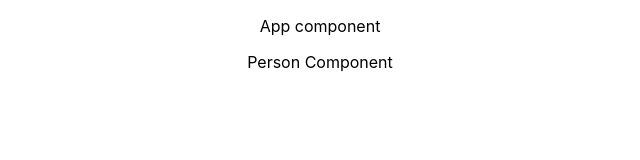
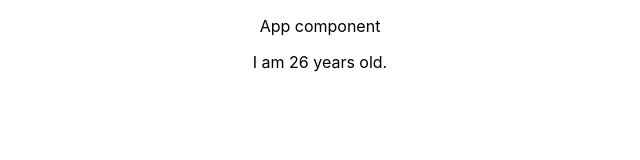
Before and after one commit to Rohitwable/react-comp, a React (Create React App) app: page / in a window 1280 px wide. Shown: the top 160 px of the page, without its empty margins (320-960 px from the left). Built offline with nearby package versions, Linux system fonts and the light colour scheme.

Commit message:
dynamic content

```diff
--- a/src/Person/Person.js
+++ b/src/Person/Person.js
@@ -10,6 +10,6 @@ import React from 'react';
 // }
 
 const person = () => {
-    return <p>Person Component</p>
+    return <p>I am {Math.floor(Math.random() * 30)} years old.</p>
 }
 export default person;
```
